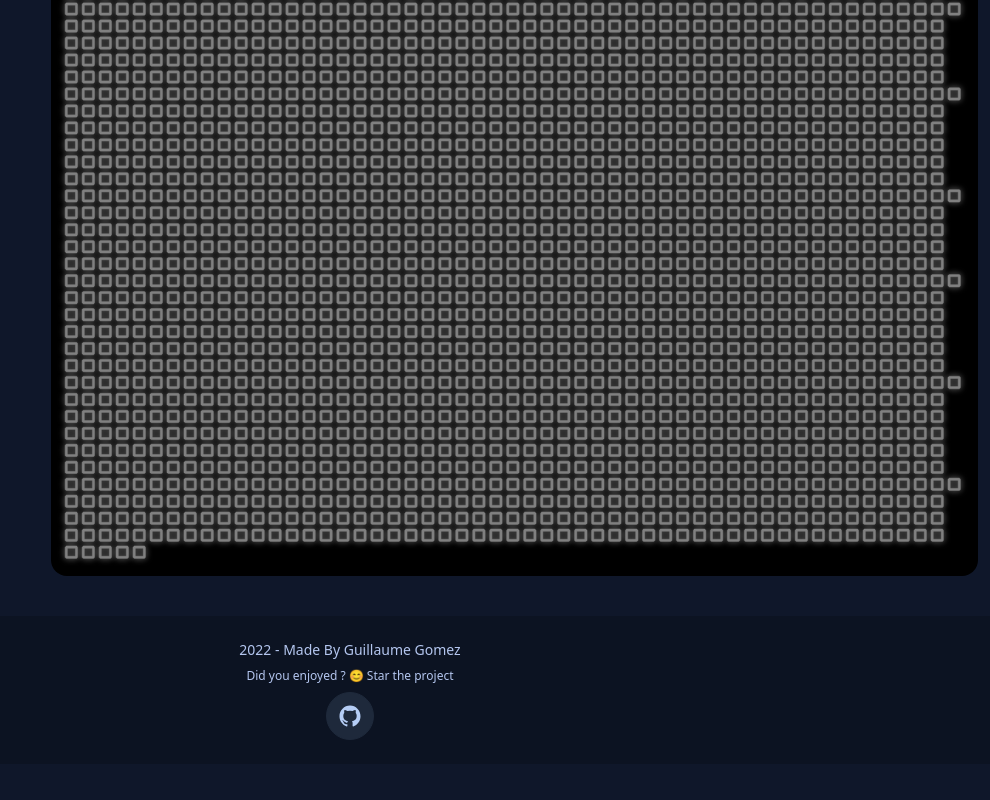
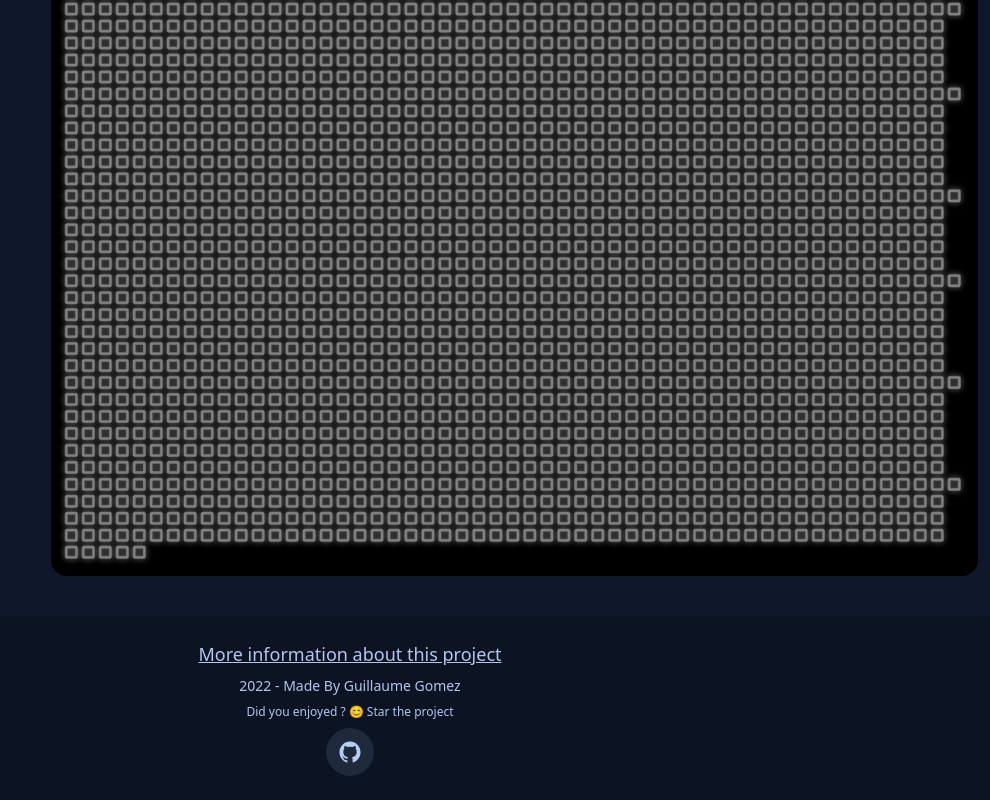
Before and after one commit to guillaume-gomez/life-in-grid, a React (Create React App) app: page / in a window 1280 px wide. Shown: the part 947-1747 px from the top of the page, without its empty margins (290-1280 px from the left). Before the commit the page ends 1711 px from the top, so only its background shows below. Built offline with nearby package versions, Linux system fonts and the light colour scheme.

Commit message:
change the font size of 'more info' section

```diff
--- a/src/Footer.tsx
+++ b/src/Footer.tsx
@@ -3,8 +3,9 @@ import GitHubStarLink from "./GithubStarLink";
 
 function Footer(): React.ReactElement {
   return (
-    <footer className="p-4 footer bg-base-300 text-base-content footer-center p-6">
+    <footer className="footer bg-base-300 text-base-content footer-center p-6">
       <div>
+        <a href="https://waitbutwhy.com/2014/05/life-weeks.html" className="link text-lg">More information about this project</a>
         <p> 2022 - Made By Guillaume Gomez</p>
         <a href="https://github.com/guillaume-gomez/life-in-grid" className="text-xs">Did you enjoyed ? 😊 Star the project </a>
         <GitHubStarLink />
```
